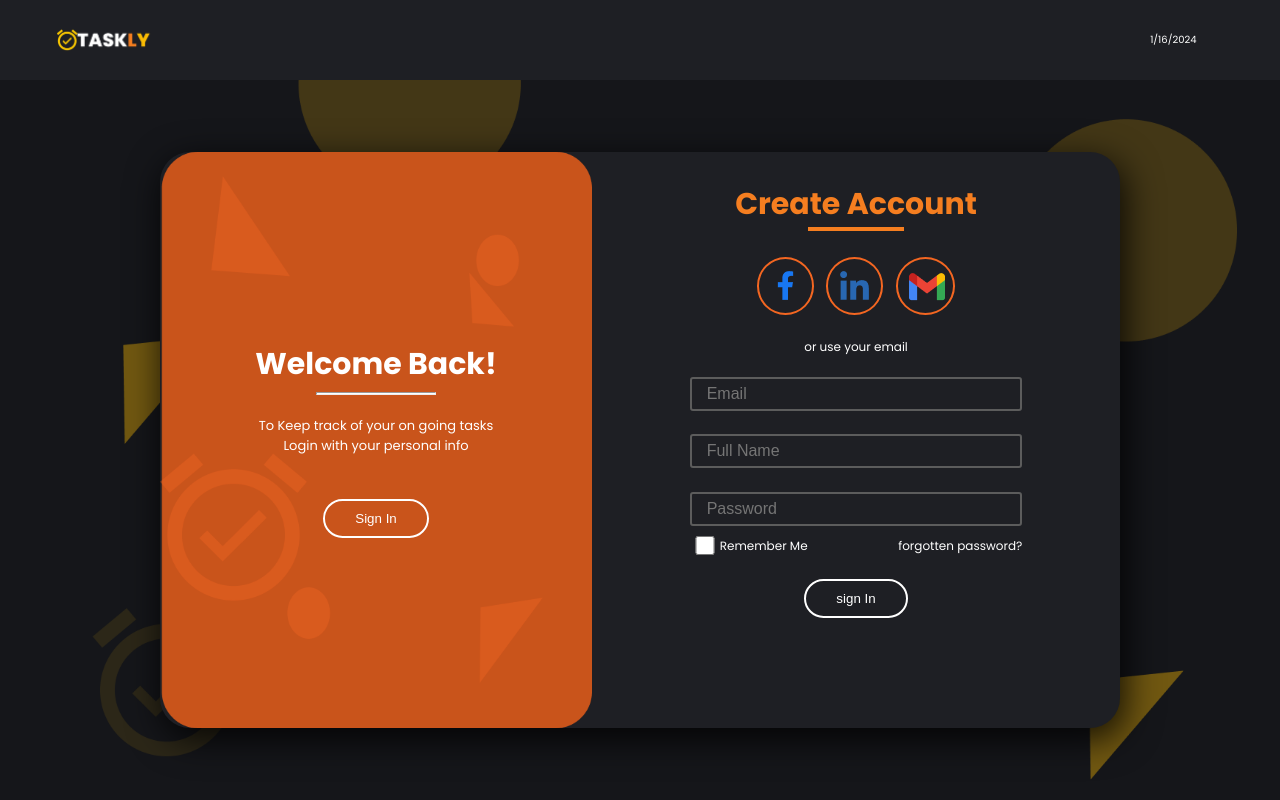
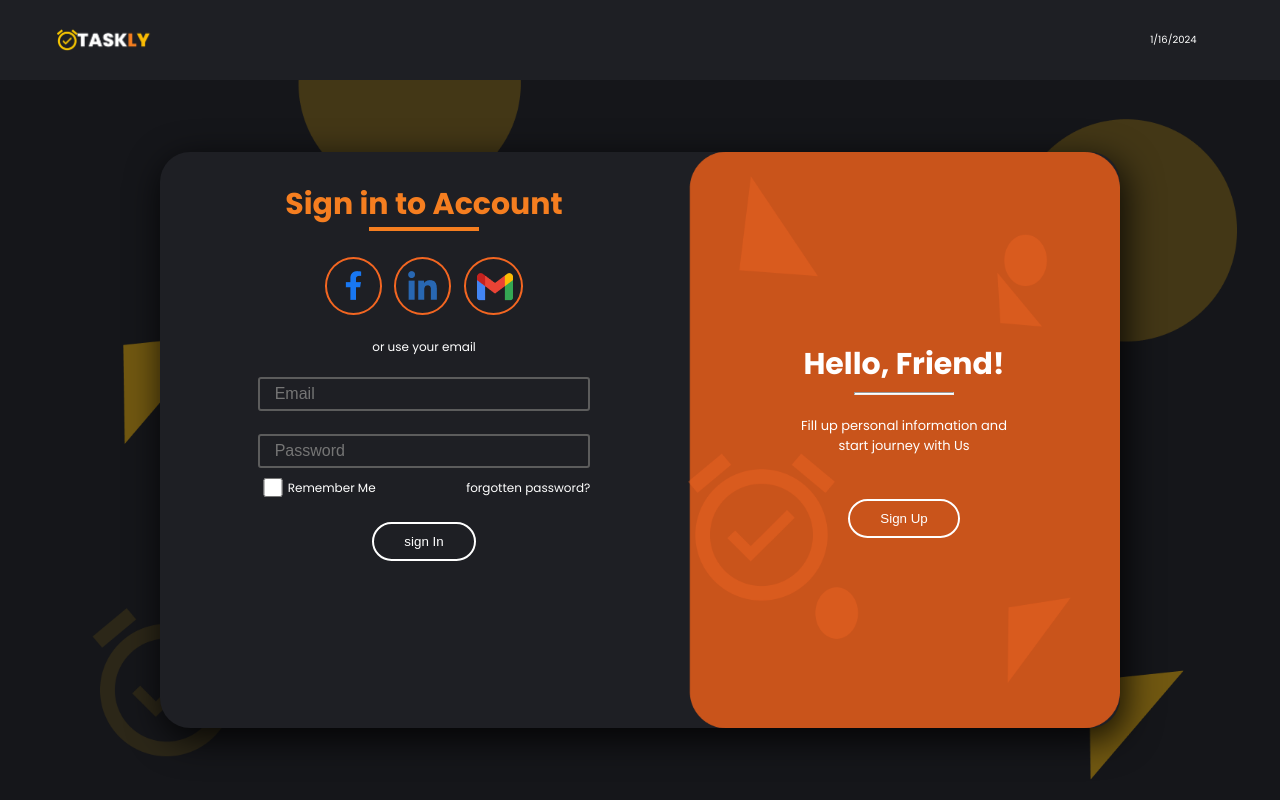
Before and after one commit to Terencino8/Taskly, a React (Create React App) app: page / in a window 1280 px wide. Built offline with nearby package versions, Linux system fonts and the light colour scheme.

Commit message:
completed the signup and login design

```diff
--- a/src/App.js
+++ b/src/App.js
@@ -6,6 +6,9 @@ import Login from './components/login/Login';
 
 
 function App() {
+
+
+
   return (
     <div className='app'>
       <Headbar/>
--- a/src/components/UI/logincontainer/Logincontainer.js
+++ /dev/null
@@ -1,55 +0,0 @@
-import React from 'react'
-import "./logincontainer.css"
-import facebook from "../../../T_images/facebook-Icon.png"
-import linkedin from "../../../T_images/linkedin-Icon.png"
-import gmail from "../../../T_images/gmail-Icon.png"
-
-const Logincontainer = () => {
-  return (
-<div className="logincontainer">
-            <div className="loginform">
-                <h1 className="logintitle"> Sign in to Account <hr /></h1>
-                <div className="loginoptions">
-                    <div className="c facebook">
-                        <img src={facebook} alt="" />
-                    </div>
-                    <div className="c linkedin">
-                        <img src={linkedin} alt="" />
-                    </div>
-                    <div className="c gmail">
-                        <img src={gmail} alt="" />
-                    </div>
-                </div>
-                <span>or use your email</span>
-                <form action="">
-                <input type="email" id='email' placeholder='Email'/>
-                <input type="password" id="password" placeholder='Password'/>
-
-
-                <div className="others">
-                    <div className="checkbox">
-                        <input type="checkbox"  id="remember" />
-                        <span>Remember Me</span>
-                    </div>
-
-                    <a href="#">forgotten password?</a>
-                </div>
-
-                <button>sign In</button>
-
-                </form>
-
-            </div>
-
-
-            <div className="loginimg">
-                <h1>Hello, Friend! <hr /></h1>
-
-                <p>Fill up personal information and <br />start journey with  Us</p>
-                <button>Sign Up</button>
-            </div>
-        </div>
-  )
-}
-
-export default Logincontainer
--- a/src/components/UI/signupcontainer/Signupcontainer.js
+++ /dev/null
@@ -1,59 +0,0 @@
-import React from 'react'
-import facebook from "../../../T_images/facebook-Icon.png"
-import linkedin from "../../../T_images/linkedin-Icon.png"
-import gmail from "../../../T_images/gmail-Icon.png"
-import "./Signupcontainer.css"
-
-
-const Signupcontainer = () => {
-  return (
-    <div className="signupcontainer">
-           <div className="loginimg">
-                <h1>Welcome Back!<hr /></h1>
-
-                <p>To Keep track of your on going tasks <br />Login with your personal info</p>
-                <button>Sign In</button>
-            </div>
-
-              <div className="loginform">
-                <h1 className="logintitle"> Create Account <hr /></h1>
-                <div className="loginoptions">
-                    <div className="c facebook">
-                        <img src={facebook} alt="" />
-                    </div>
-                    <div className="c linkedin">
-                        <img src={linkedin} alt="" />
-                    </div>
-                    <div className="c gmail">
-                        <img src={gmail} alt="" />
-                    </div>
-                </div>
-                <span>or use your email</span>
-                <form action="">
-                <input type="email" id='email' placeholder='Email'/>
-                <input type="text" id='name' placeholder='Full Name'/>
-                <input type="password" id="password" placeholder='Password'/>
-
-
-                <div className="others">
-                    <div className="checkbox">
-                        <input type="checkbox"  id="remember" />
-                        <span>Remember Me</span>
-                    </div>
-
-                    <a href="#">forgotten password?</a>
-                </div>
-
-                <button>sign In</button>
-
-                </form>
-
-            </div>
-
-
-
-        </div>
-  )
-}
-
-export default Signupcontainer
--- a/src/components/login/Login.css
+++ b/src/components/login/Login.css
@@ -9,6 +9,7 @@
     background-size: cover;
     background-position-y: bottom;
 
+
 }
 
 
@@ -16,16 +17,23 @@
     width: 75%;
     height: 80%;
 
+
 }
 
 .sign{
     width: 75%;
     height: 80%;
+    display: none;
+
+
+
 }
 
 
 button:hover{
    padding:15px 40px;
+   transition: all ease-in 0.4s;
+
 
 }
 
--- a/src/components/login/Login.js
+++ b/src/components/login/Login.js
@@ -1,22 +1,147 @@
 import React from 'react'
 import "../login/Login.css";
-import Logincontainer from '../UI/logincontainer/Logincontainer';
-import Signupcontainer from '../UI/signupcontainer/Signupcontainer';
+import "../UI/logincontainer/logincontainer.css"
+import "../UI/signupcontainer/Signupcontainer.css"
+
+import facebook from "../../T_images/facebook-Icon.png"
+import linkedin from "../../T_images/linkedin-Icon.png"
+import gmail from "../../T_images/gmail-Icon.png"
+
+
 
 const Login = () => {
+
+  function handleClick(){
+    document.getElementById("Log").style.display = 'none';
+    document.getElementById("Sign").style.display = 'block';
+
+}
+
+function handleClickLog(){
+  document.getElementById("Log").style.display = 'block';
+  document.getElementById("Sign").style.display = 'none';
+
+}
+
+
+
+
+
+
   return (
     <div className='loginBox'>
 
 
+        <div className="log" id='Log'>
 
-        {/* <div className="log">
-        <Logincontainer/>
+        <div className="logincontainer">
+            <div className="loginform">
+                <h1 className="logintitle"> Sign in to Account <hr /></h1>
+                <div className="loginoptions">
+                    <div className="c facebook">
+                        <img src={facebook} alt="" />
+                    </div>
+                    <div className="c linkedin">
+                        <img src={linkedin} alt="" />
+                    </div>
+                    <div className="c gmail">
+                        <img src={gmail} alt="" />
+                    </div>
+                </div>
+                <span>or use your email</span>
+                <form action="">
+                <input type="email" id='email' placeholder='Email'/>
+                <input type="password" id="password" placeholder='Password'/>
 
-        </div> */}
-        <div className="sign">
-        <Signupcontainer/>
+
+                <div className="others">
+                    <div className="checkbox">
+                        <input type="checkbox"  id="remember" />
+                        <span>Remember Me</span>
+                    </div>
+
+                    <a href="#">forgotten password?</a>
+                </div>
+
+                <button>sign In</button>
+
+                </form>
+
+            </div>
+
+
+            <div className="loginimg">
+                <h1>Hello, Friend! <hr /></h1>
+
+                <p>Fill up personal information and <br />start journey with  Us</p>
+                <button onClick={handleClick}>Sign Up</button>
+            </div>
+        </div>
 
         </div>
+
+
+
+
+
+
+        <div className="sign" id='Sign'>
+
+        <div className="signupcontainer">
+           <div className="loginimg">
+                <h1>Welcome Back!<hr /></h1>
+
+                <p>To Keep track of your on going tasks <br />Login with your personal info</p>
+                <button onClick={handleClickLog}>Sign In</button>
+            </div>
+
+              <div className="loginform">
+                <h1 className="logintitle"> Create Account <hr /></h1>
+                <div className="loginoptions">
+                    <div className="c facebook">
+                        <img src={facebook} alt="" />
+                    </div>
+                    <div className="c linkedin">
+                        <img src={linkedin} alt="" />
+                    </div>
+                    <div className="c gmail">
+                        <img src={gmail} alt="" />
+                    </div>
+                </div>
+                <span>or use your email</span>
+                <form action="">
+                <input type="email" id='email' placeholder='Email'/>
+                <input type="text" id='name' placeholder='Full Name'/>
+                <input type="password" id="password" placeholder='Password'/>
+
+
+                <div className="others">
+                    <div className="checkbox">
+                        <input type="checkbox"  id="remember" />
+                        <span>Remember Me</span>
+                    </div>
+
+                    <a href="#">forgotten password?</a>
+                </div>
+
+                <button>sign Up</button>
+
+                </form>
+
+            </div>
+
+
+
+
+
+        </div>
+
+        </div>
+
+
+
+
+
 
 
     </div>
```
